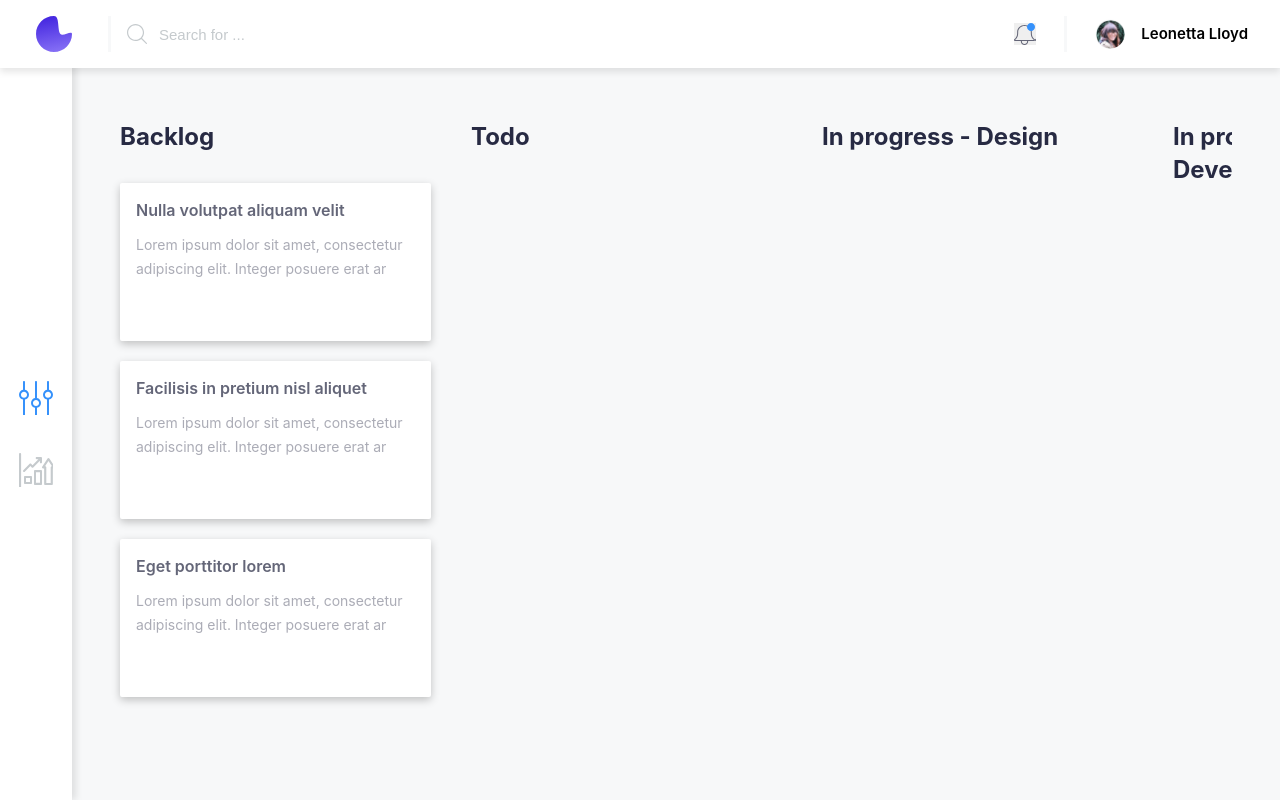
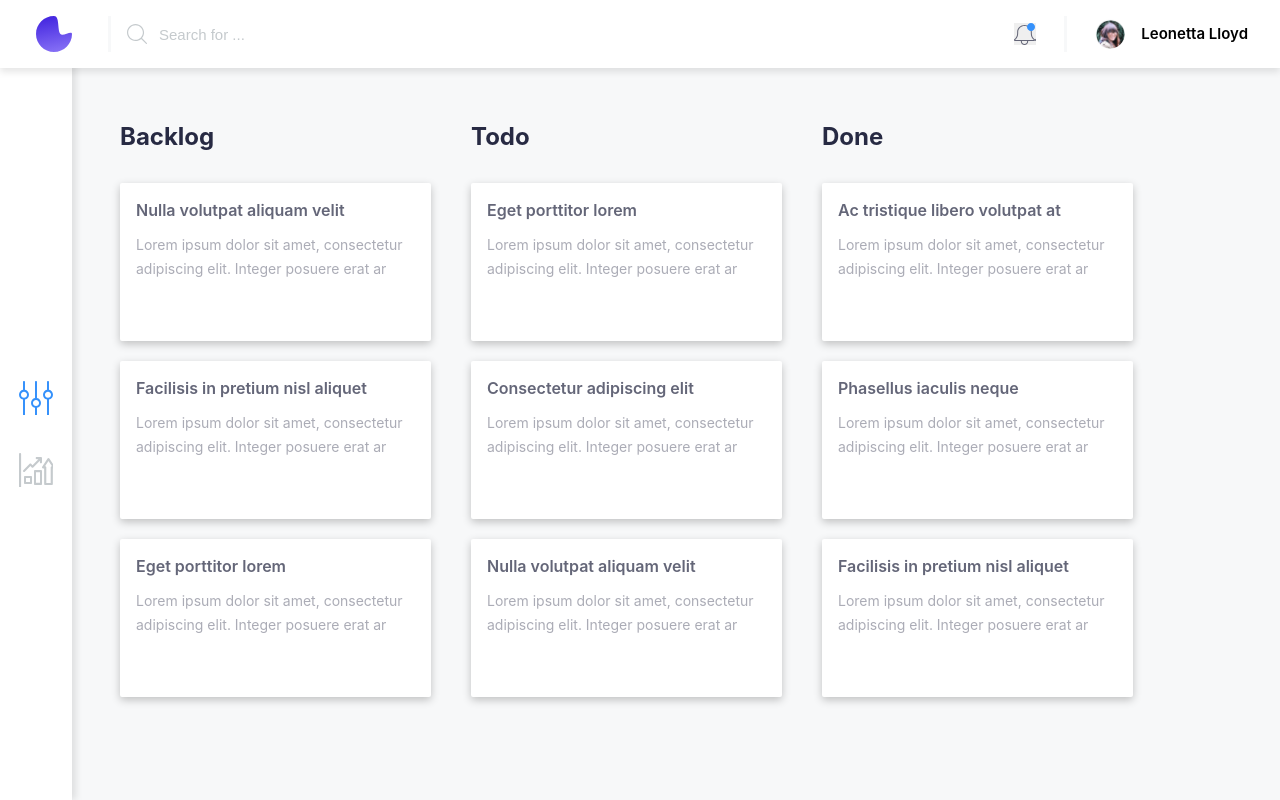
Before and after one commit to kohgpat/kanban-app, a React (Create React App) app: page / in a window 1280 px wide. Built offline with nearby package versions, Linux system fonts and the light colour scheme.

Commit message:
Add additional list items for example

```diff
--- a/src/components/Lists/index.js
+++ b/src/components/Lists/index.js
@@ -44,22 +44,74 @@ class Lists extends Component {
       {
         id: 2,
         name: "Todo",
-        items: []
-      },
-      {
-        id: 3,
-        name: "In progress - Design",
-        items: []
-      },
-      {
-        id: 4,
-        name: "In progress - Development",
-        items: []
+        items: [
+          {
+            id: 4,
+            name: "Eget porttitor lorem",
+            text:
+              "Lorem ipsum dolor sit amet, consectetur adipiscing elit. Integer posuere erat ar",
+            author: {
+              id: 4,
+              name: "AM"
+            }
+          },
+          {
+            id: 5,
+            name: "Consectetur adipiscing elit",
+            text:
+              "Lorem ipsum dolor sit amet, consectetur adipiscing elit. Integer posuere erat ar",
+            author: {
+              id: 1,
+              name: "OZ"
+            }
+          },
+          {
+            id: 6,
+            name: "Nulla volutpat aliquam velit",
+            text:
+              "Lorem ipsum dolor sit amet, consectetur adipiscing elit. Integer posuere erat ar",
+            author: {
+              id: 2,
+              name: "LE"
+            }
+          },
+        ]
       },
       {
         id: 5,
         name: "Done",
-        items: []
+        items: [
+          {
+            id: 7,
+            name: "Ac tristique libero volutpat at",
+            text:
+              "Lorem ipsum dolor sit amet, consectetur adipiscing elit. Integer posuere erat ar",
+            author: {
+              id: 2,
+              name: "LE"
+            }
+          },
+          {
+            id: 8,
+            name: "Phasellus iaculis neque",
+            text:
+              "Lorem ipsum dolor sit amet, consectetur adipiscing elit. Integer posuere erat ar",
+            author: {
+              id: 1,
+              name: "OZ"
+            }
+          },
+          {
+            id: 9,
+            name: "Facilisis in pretium nisl aliquet",
+            text:
+              "Lorem ipsum dolor sit amet, consectetur adipiscing elit. Integer posuere erat ar",
+            author: {
+              id: 4,
+              name: "AM"
+            }
+          },
+        ]
       }
     ]
   };
```
